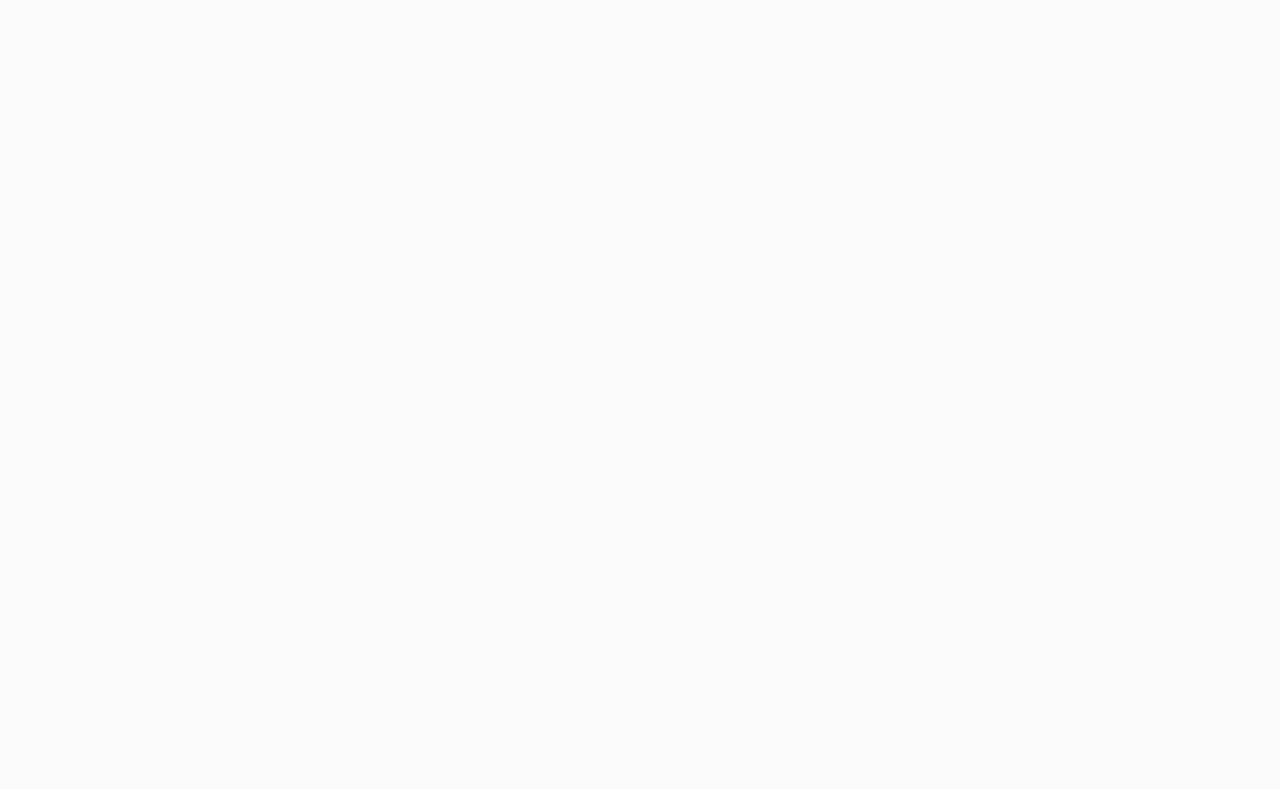
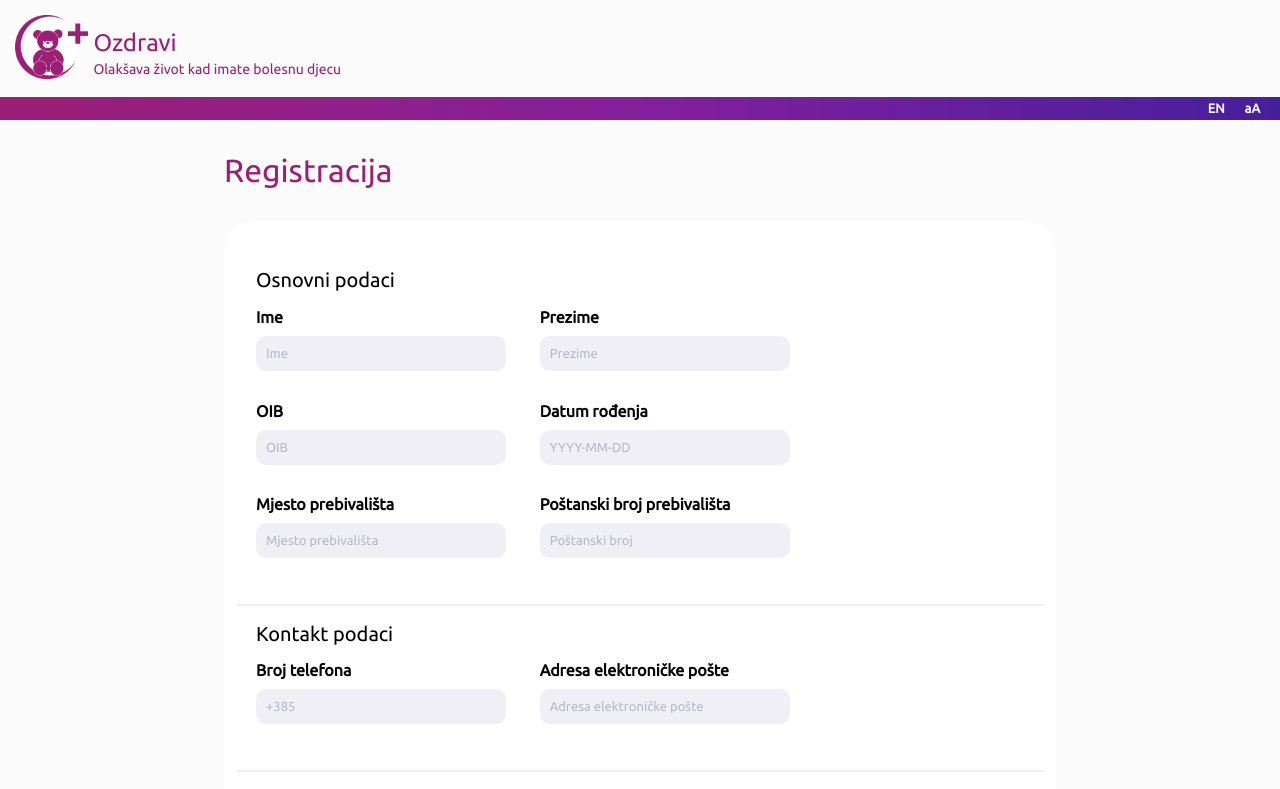
Before and after one commit to ProgiG11Tim3/Proggy_I_Zohari_FrontEnd, a React (Create React App) app in the folder frontend/: page /register in a window 1280 px wide. Before the commit this address had no page. Shown: the top 789 px of the page. Built offline with nearby package versions, Linux system fonts and the light colour scheme.

Commit message:
popravljeno take 1

```diff
--- a/frontend/src/index.css
+++ b/frontend/src/index.css
@@ -425,6 +425,7 @@
   width: 105%;
 }
 
+
 .main {
   background-color: rgb(251, 251, 251);
   height: 100%;
--- a/frontend/src/index.js
+++ b/frontend/src/index.js
@@ -1,9 +1,10 @@
 import React from 'react';
-import ReactDOM from 'react-dom';
+import ReactDOM from 'react-dom/client';
 
 import './index.css';
 import MainPage from './pages/MainPage';
 import LoginPage from './pages/LoginPage';
+import RegisterPage from './pages/RegisterPage';
 
 import { BrowserRouter as Router, Route, Routes } from 'react-router-dom';
 
@@ -11,6 +12,7 @@
     return (
         <Router>
             <Routes>
+                <Route path="/register" element={<RegisterPage />} />
                 <Route path="/login" element={<LoginPage />} />
                 <Route path="/" element={<MainPage />} />
             </Routes>
```
